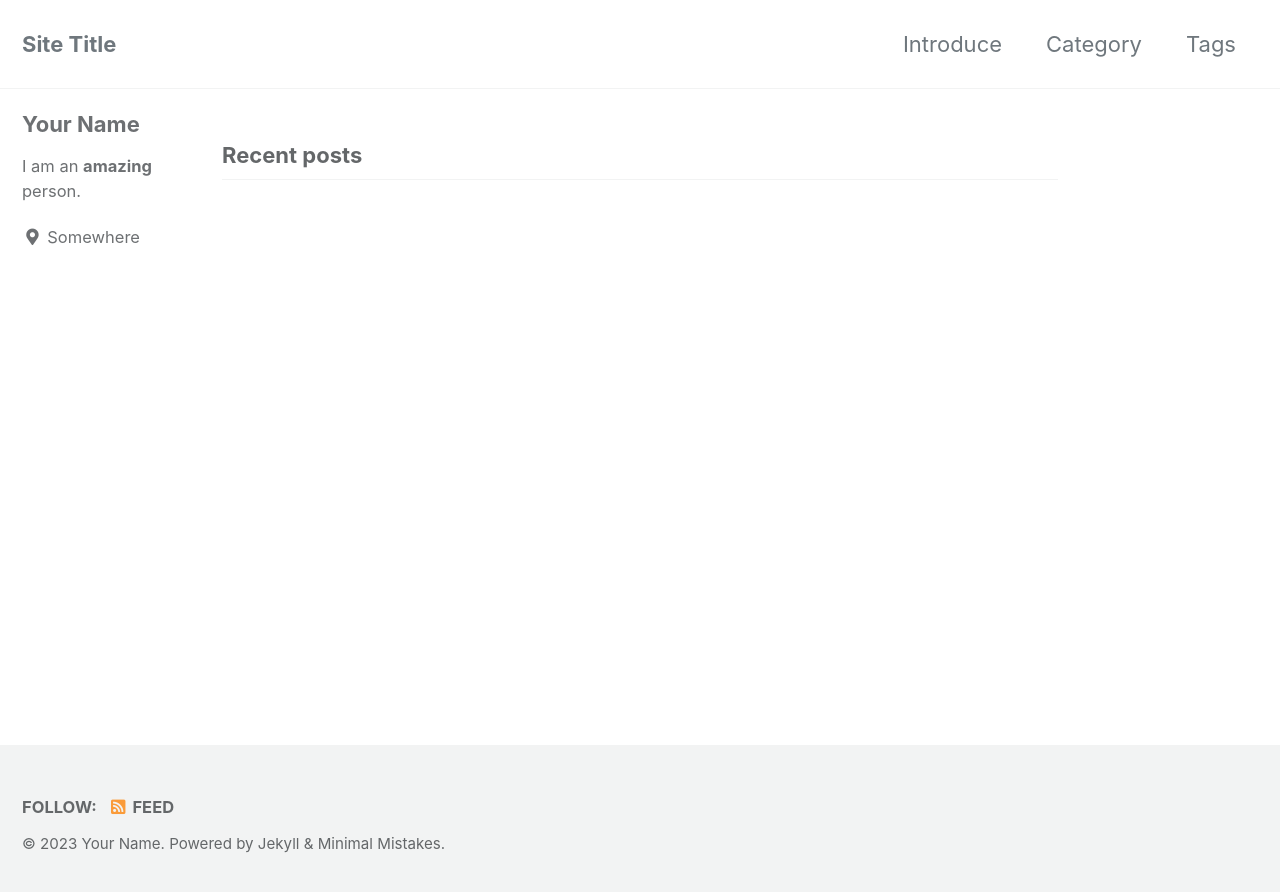
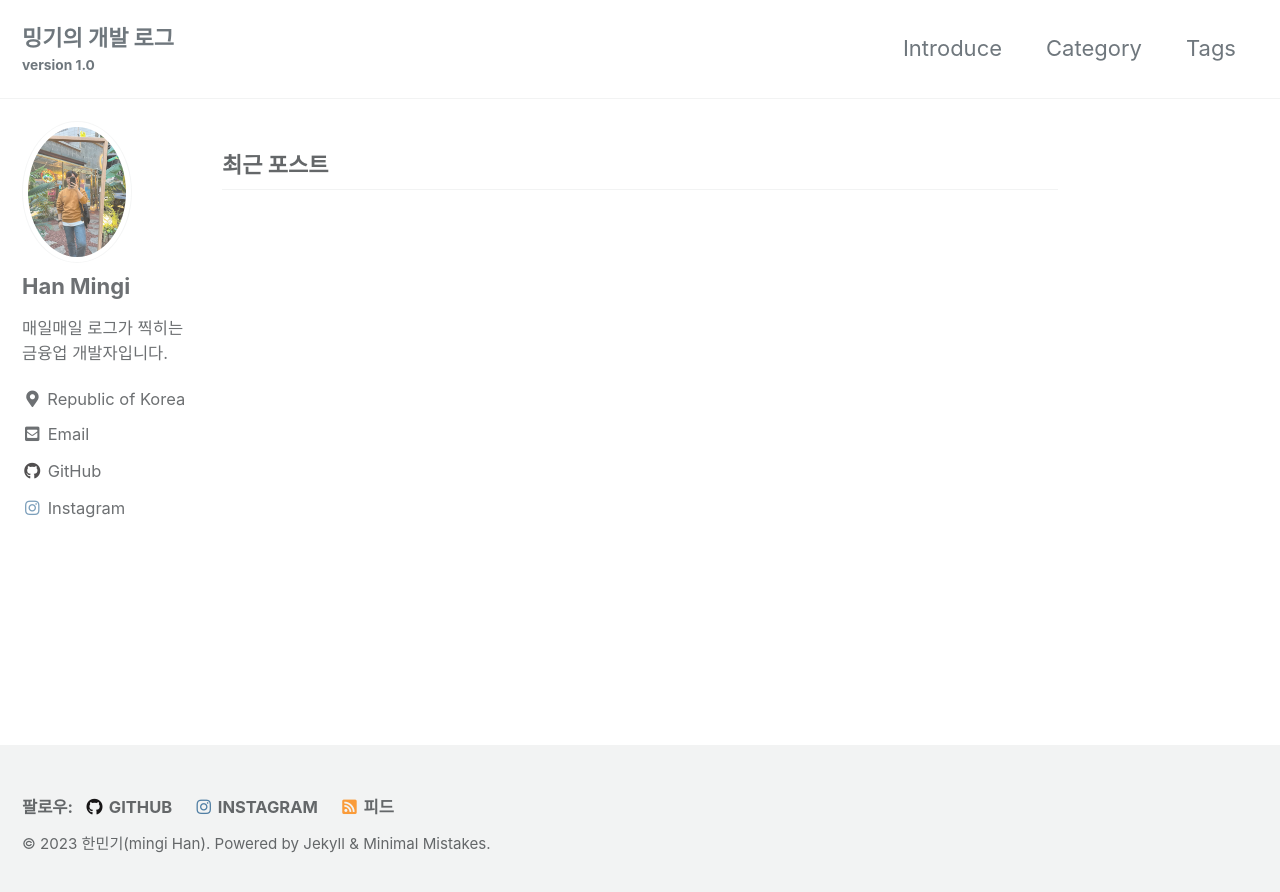
Before and after one commit to hanmingi/hanmingi.github.io, a Jekyll site: the page built from index.html, in a window 1280 px wide. Shown: the top 892 px of the page. Built offline with Jekyll 4.4.1, drawn with Linux system fonts in a browser that asks for light colours; cached includes are drawn as plain includes; the list of posts is cut into pages by our own code.

Commit message:
config.yml 파일 수정 [ url, title 등 블로그 개설에 필요한 내용 추가 ]

```diff
--- a/_config.yml
+++ b/_config.yml
@@ -15,18 +15,18 @@
 minimal_mistakes_skin    : "default" # "air", "aqua", "contrast", "dark", "dirt", "neon", "mint", "plum", "sunrise"
 
 # Site Settings
-locale                   : "en-US"
-title                    : "Site Title"
+locale                   : "ko-KR"
+title                    : "Ming's DevLog"
 title_separator          : "-"
-subtitle                 : # site tagline that appears below site title in masthead
-name                     : "Your Name"
-description              : "An amazing website."
-url                      : # the base hostname & protocol for your site e.g. "https://mmistakes.github.io"
+subtitle                 : "version 1.0"
+name                     : "한민기(mingi Han)"
+description              : "매일매일의 개발 로그를 기록"
+url                      : "https://hanmingi.github.io" # the base hostname & protocol for your site e.g
 baseurl                  : # the subpath of your site, e.g. "/blog"
-repository               : # GitHub username/repo-name e.g. "mmistakes/minimal-mistakes"
+repository               : "https://github.com/hanmingi/hanmingi.github.io" # GitHub username/repo-name e.g. "mmistakes/minimal-mistakes"
 teaser                   : # path of fallback teaser image, e.g. "/assets/images/500x300.png"
 logo                     : # path of logo image to display in the masthead, e.g. "/assets/images/88x88.png"
-masthead_title           : # overrides the website title displayed in the masthead, use " " for no title
+masthead_title           : "밍기의 개발 로그" # overrides the website title displayed in the masthead, use " " for no title
 # breadcrumbs            : false # true, false (default)
 words_per_minute         : 200
 comments:
@@ -104,52 +104,52 @@ analytics:
 
 # Site Author
 author:
-  name             : "Your Name"
-  avatar           : # path of avatar image, e.g. "/assets/images/bio-photo.jpg"
-  bio              : "I am an **amazing** person."
-  location         : "Somewhere"
+  name             : "Han Mingi"
+  avatar           : "image/profile/2023-mingi.jpg" # path of avatar image, e.g. "/assets/images/bio-photo.jpg"
+  bio              : "매일매일 로그가 찍히는 <br> 금융업 개발자입니다."
+  location         : "Republic of Korea"
   email            :
   links:
     - label: "Email"
       icon: "fas fa-fw fa-envelope-square"
-      # url: "mailto:your.name@email.com"
-    - label: "Website"
-      icon: "fas fa-fw fa-link"
+      url: "hk335078@naver.com"
+    #- label: "Website"
+    #  icon: "fas fa-fw fa-link"
       # url: "https://your-website.com"
-    - label: "Twitter"
-      icon: "fab fa-fw fa-twitter-square"
+    #- label: "Twitter"
+    #  icon: "fab fa-fw fa-twitter-square"
       # url: "https://twitter.com/"
-    - label: "Facebook"
-      icon: "fab fa-fw fa-facebook-square"
+    #- label: "Facebook"
+    #  icon: "fab fa-fw fa-facebook-square"
       # url: "https://facebook.com/"
     - label: "GitHub"
       icon: "fab fa-fw fa-github"
-      # url: "https://github.com/"
+      url: "https://github.com/hanmingi"
     - label: "Instagram"
       icon: "fab fa-fw fa-instagram"
-      # url: "https://instagram.com/"
+      url: "https://instagram.com/mingi_han_/"
 
 # Site Footer
 footer:
   links:
-    - label: "Twitter"
-      icon: "fab fa-fw fa-twitter-square"
+    #- label: "Twitter"
+    #  icon: "fab fa-fw fa-twitter-square"
       # url:
-    - label: "Facebook"
-      icon: "fab fa-fw fa-facebook-square"
+    #- label: "Facebook"
+    #  icon: "fab fa-fw fa-facebook-square"
       # url:
     - label: "GitHub"
       icon: "fab fa-fw fa-github"
+      url: "https://github.com/hanmingi"
+    #- label: "GitLab"
+    #  icon: "fab fa-fw fa-gitlab"
       # url:
-    - label: "GitLab"
-      icon: "fab fa-fw fa-gitlab"
-      # url:
-    - label: "Bitbucket"
-      icon: "fab fa-fw fa-bitbucket"
+    #- label: "Bitbucket"
+    #  icon: "fab fa-fw fa-bitbucket"
       # url:
     - label: "Instagram"
       icon: "fab fa-fw fa-instagram"
-      # url:
+      url: "https://instagram.com/mingi_han_/"
 
 
 # Reading Files
@@ -218,7 +218,7 @@ sass:
 
 # Outputting
 permalink: /:categories/:title/
-paginate: 5 # amount of posts to show
+paginate: 15 # amount of posts to show
 paginate_path: /page:num/
 timezone: # https://en.wikipedia.org/wiki/List_of_tz_database_time_zones
 
@@ -290,3 +290,10 @@ defaults:
       comments: # true
       share: true
       related: true
+  # _pages
+  - scope:
+      path: "_pages"
+      type: pages
+    values:
+      layout: single
+      author_profile: true
```
